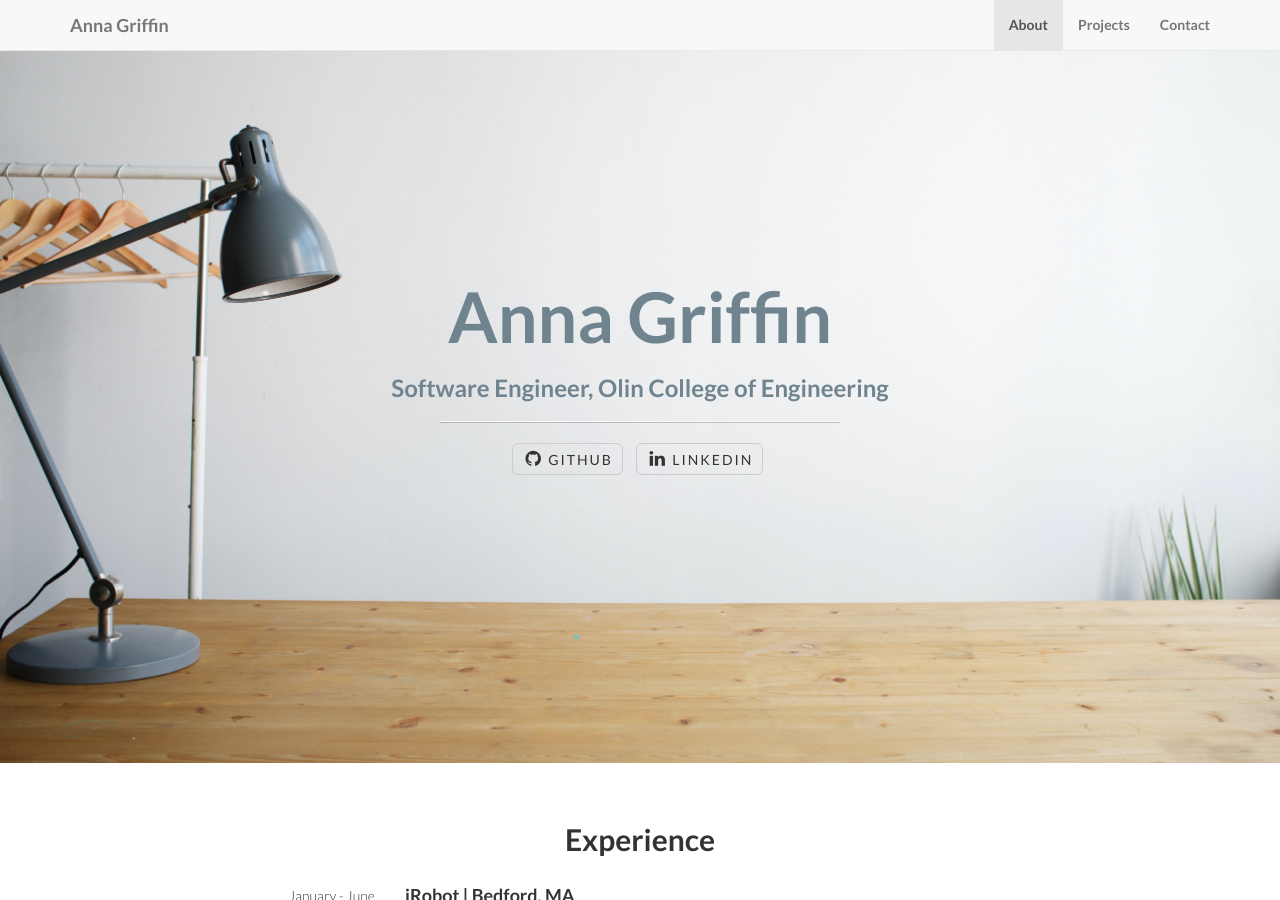
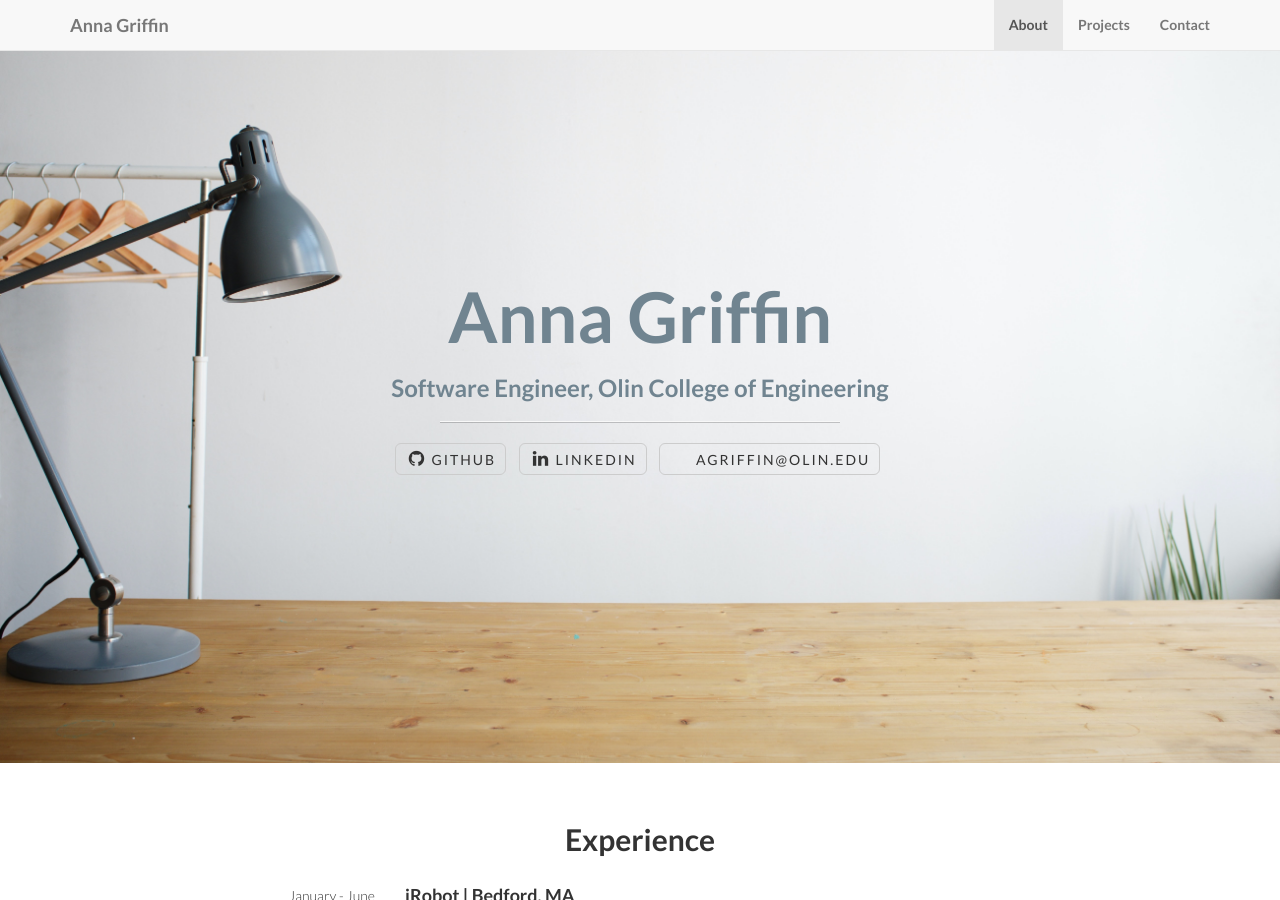
Before and after one commit to annagriffin/portfolio, a Jekyll site: the page built from index.html, in a window 1280 px wide and 900 px high. Built offline with Jekyll 4.4.1, drawn with Linux system fonts in a browser that asks for light colours; nearby versions of some CDN libraries; library files that are not in the unit come from our copies.

Commit message:
add email

```diff
--- a/_config.yml
+++ b/_config.yml
@@ -30,3 +30,4 @@ social:
     url: https://github.com/annagriffin
   - title: linkedin
     url: https://www.linkedin.com/in/annagriffin4859/
+  - title: agriffin@olin.edu
--- a/_includes/about.html
+++ b/_includes/about.html
@@ -98,7 +98,7 @@
 
       <div class="content-section-c">
         <div class="container full-width">
-          <div class="row flex-row">
+          <div class="row">
             <span class="skill-item">JavaScript</span>
             <span class="skill-item">TypeScript</span>
             <span class="skill-item">Angular</span>
```
